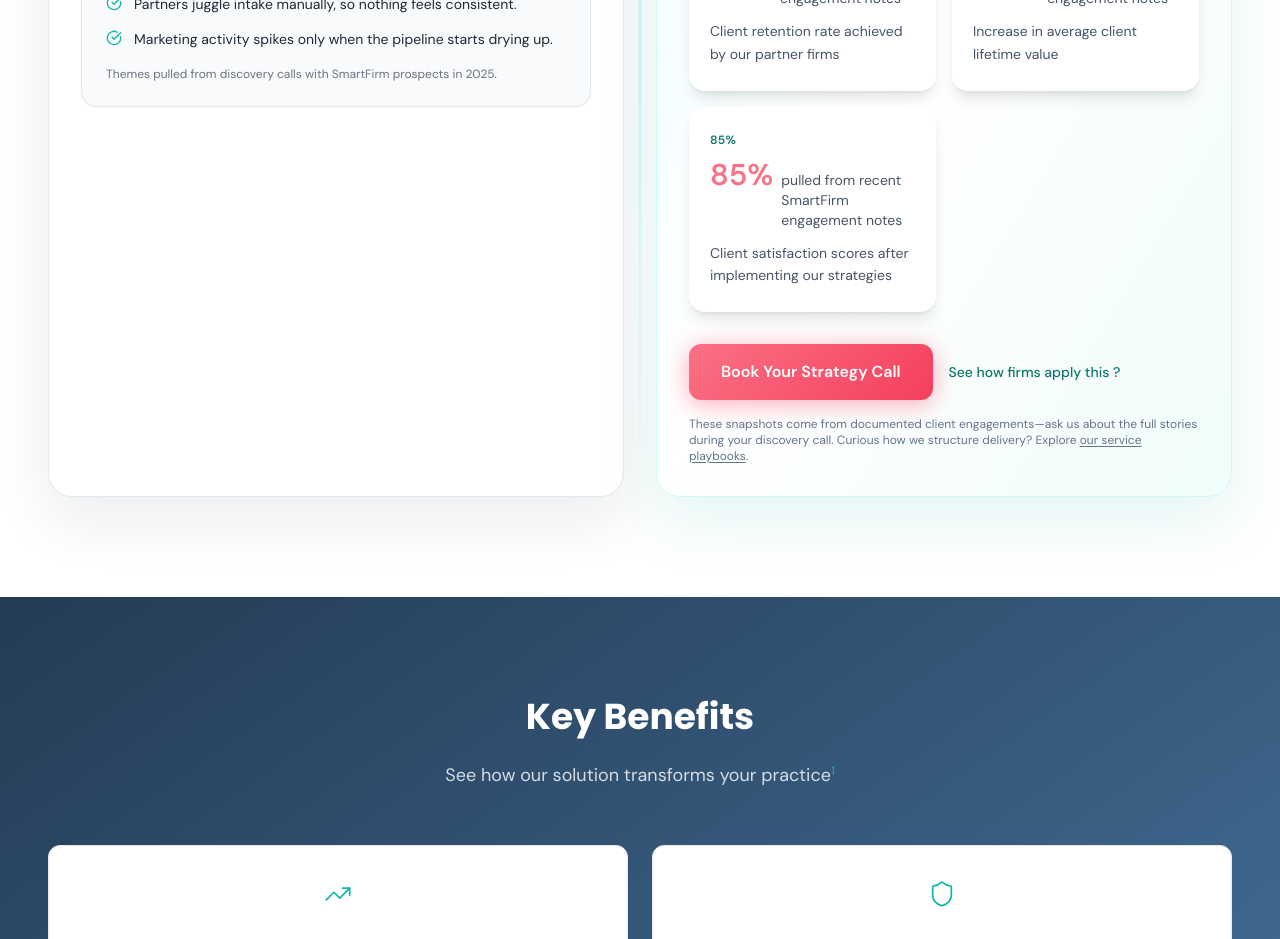
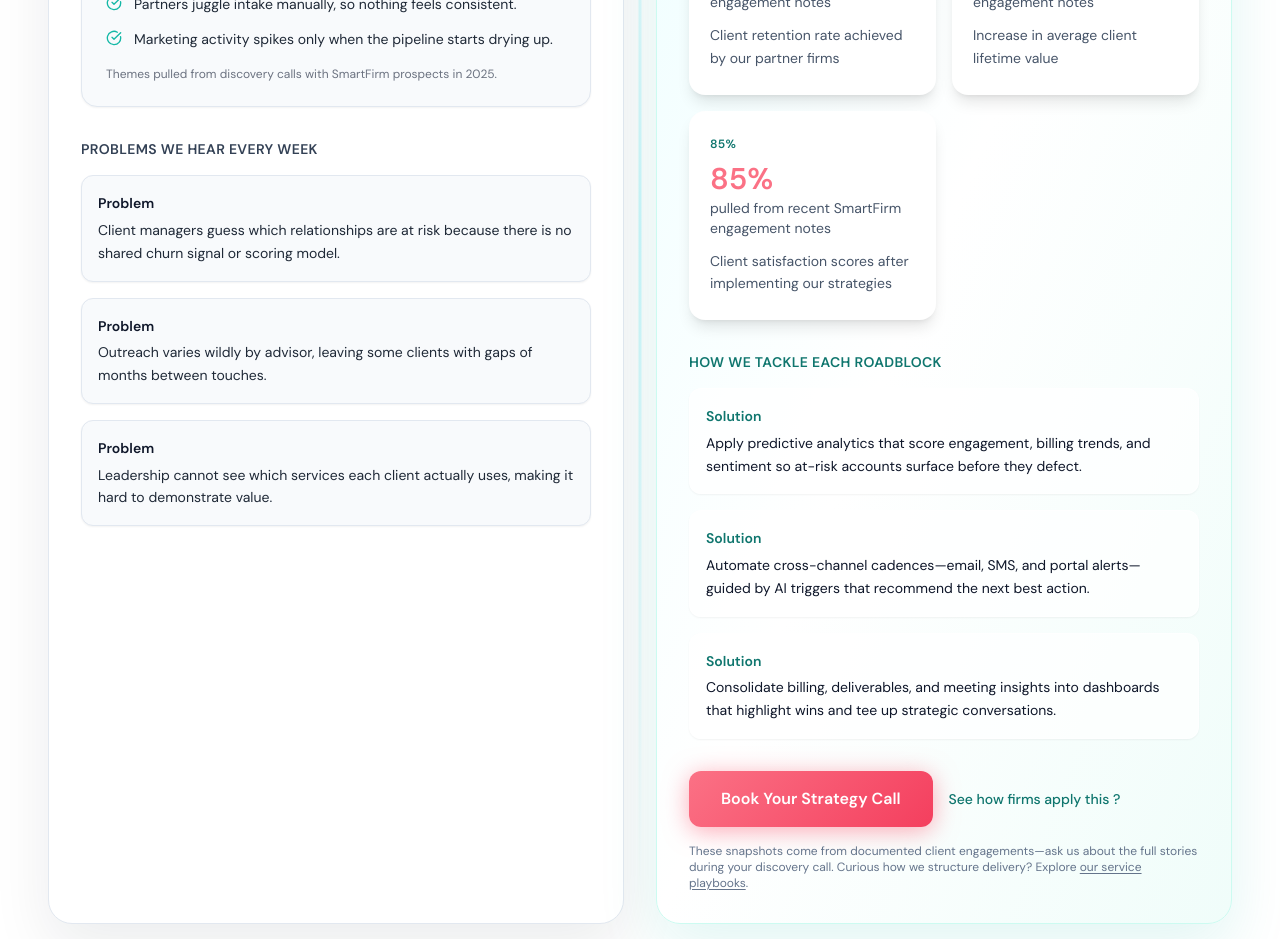
Before and after one commit to ksteele1234/smartfirm-grow-kit-22598, a React (Vite) app: page /solutions/client-retention in a window 1280 px wide. Shown: the part 1160-2099 px from the top of the page. Built offline with nearby package versions, Linux system fonts and the light colour scheme; the HTML template or start-up script is replaced by a standard one.

Commit message:
Add aligned problem-solution context across solution pages

```diff
--- a/src/pages/solutions/ClientRetention.tsx
+++ b/src/pages/solutions/ClientRetention.tsx
@@ -14,6 +14,20 @@ const ClientRetention = () => {
     heroSubtitle: "Strengthen client relationships with predictive analytics and intelligent automation. Our AI-driven retention strategies keep your best clients engaged and loyal for years through data-driven insights.",
     problemStatement: "Accounting firms are losing clients to competitors who leverage AI-powered communication, predictive client management, and proactive service automation. Without intelligent retention strategies, you're constantly replacing lost clients instead of growing your practice.",
     solutionOverview: "Our AI-driven client retention solution combines predictive client behavior analysis, automated value proposition optimization, intelligent communication systems, and data-driven client experience enhancement to strengthen relationships and reduce churn.",
+    problemSolutionPairs: [
+      {
+        problem: "Client managers guess which relationships are at risk because there is no shared churn signal or scoring model.",
+        solution: "Apply predictive analytics that score engagement, billing trends, and sentiment so at-risk accounts surface before they defect."
+      },
+      {
+        problem: "Outreach varies wildly by advisor, leaving some clients with gaps of months between touches.",
+        solution: "Automate cross-channel cadences—email, SMS, and portal alerts—guided by AI triggers that recommend the next best action."
+      },
+      {
+        problem: "Leadership cannot see which services each client actually uses, making it hard to demonstrate value.",
+        solution: "Consolidate billing, deliverables, and meeting insights into dashboards that highlight wins and tee up strategic conversations."
+      }
+    ],
     keyBenefits: [
       {
         title: "Reduced Client Churn",
--- a/src/pages/solutions/GetMoreReferrals.tsx
+++ b/src/pages/solutions/GetMoreReferrals.tsx
@@ -15,6 +15,20 @@ const GetMoreReferrals = () => {
     heroSubtitle: "Our automated client referral system for CPAs generates referrals naturally by delivering exceptional client experiences, creating referral-worthy moments, and making it effortless for clients to introduce you.",
     problemStatement: "Most CPAs struggle to get referrals because they're uncomfortable asking, don't have systems to identify satisfied clients, or fail to stay top-of-mind consistently.",
     solutionOverview: "Our referral generation system automatically identifies happy clients, nurtures them into advocates, builds your reputation online, and keeps you top-of-mind year-round.",
+    problemSolutionPairs: [
+      {
+        problem: "Clients only hear from the firm at tax time, so they forget the value you deliver the rest of the year.",
+        solution: "Automate education touchpoints—quarterly insights, deadline reminders, and quick wins—that keep you top-of-mind without manual effort."
+      },
+      {
+        problem: "Happy clients want to refer but there is no frictionless way to introduce you to their peers.",
+        solution: "Launch a referral hub with shareable links, pre-written emails, and simple intake forms that capture warm introductions instantly."
+      },
+      {
+        problem: "Online reviews are outdated, making prospects wonder if your firm is still active.",
+        solution: "Trigger review requests right after key milestones and syndicate the feedback across Google, Yelp, and niche directories automatically."
+      }
+    ],
     keyBenefits: [
       {
         title: "Turn Happy Clients into Advocates",
--- a/src/pages/solutions/ProtectPractice.tsx
+++ b/src/pages/solutions/ProtectPractice.tsx
@@ -15,6 +15,20 @@ const ProtectPractice = () => {
     heroSubtitle: "Our CPA practice management services protect your firm's future through succession planning, risk management protocols, compliance monitoring, business continuity planning, and exit strategy development.",
     problemStatement: "Accounting practices face increasing threats from cybersecurity risks, regulatory changes, economic uncertainty, and technology disruption that could devastate unprepared firms.",
     solutionOverview: "Our comprehensive protection strategy secures your practice against current threats while future-proofing your business for long-term success and sustainability.",
+    problemSolutionPairs: [
+      {
+        problem: "Legacy file servers and unsecured email leave staff sharing client data without MFA or intrusion monitoring.",
+        solution: "Deploy managed security including MFA, encrypted portals, and 24/7 threat detection tuned to IRS and state privacy expectations."
+      },
+      {
+        problem: "The firm's succession and continuity plans live in a partner's head with no clear owner if something happens unexpectedly.",
+        solution: "Document succession playbooks, update authority matrices, and rehearse continuity scenarios so the practice can keep operating under stress."
+      },
+      {
+        problem: "New regulatory updates get noticed only when an auditor flags them because monitoring is ad hoc.",
+        solution: "Stand up a compliance calendar with automated alerts, defined owners, and quarterly risk reviews that keep requirements in front of the team."
+      }
+    ],
     keyBenefits: [
       {
         title: "Cybersecurity & Data Protection",
--- a/src/pages/solutions/WorkLessEarnMore.tsx
+++ b/src/pages/solutions/WorkLessEarnMore.tsx
@@ -15,6 +15,20 @@ const WorkLessEarnMore = () => {
     heroSubtitle: "Discover how to increase accounting firm revenue while working fewer hours through value-based pricing models, service mix optimization, process automation, and transitioning to high-margin advisory services.",
     problemStatement: "Too many CPAs work long hours for modest returns, trapped in time-for-money thinking without systems to scale efficiency and profitability.",
     solutionOverview: "Transform your practice into a highly efficient, profitable business that generates more revenue with fewer hours through automation, premium positioning, and optimized workflows.",
+    problemSolutionPairs: [
+      {
+        problem: "Partners lose 8+ hours each week double-checking work-in-progress and chasing client paperwork instead of focusing on advisory work.",
+        solution: "Centralize production with workflow dashboards, automated reminders, and delegated review checkpoints so handoffs happen without partner intervention."
+      },
+      {
+        problem: "Hourly billing caps revenue growth because clients scrutinize timesheets and push back on rate increases.",
+        solution: "Package services with value-based pricing frameworks, minimum fees, and anchored advisory bundles that tie price to outcomes instead of time."
+      },
+      {
+        problem: "Scope creep erodes margins when the team says yes to off-book requests just to keep clients happy.",
+        solution: "Productize deliverables with clear inclusions, automated change-order prompts, and client approval workflows before extra work begins."
+      }
+    ],
     keyBenefits: [
       {
         title: "Automate Routine Tasks",
--- a/src/templates/SolutionPageTemplate.tsx
+++ b/src/templates/SolutionPageTemplate.tsx
@@ -127,7 +127,7 @@ const SolutionPageTemplate = ({ data }: SolutionPageTemplateProps) => {
       {/* Problem & Solution Section */}
       <section className="section-padding relative bg-white -mt-6">
         <div className="max-w-[1200px] mx-auto">
-          <div className="relative grid gap-6 md:gap-8 md:grid-cols-2 md:auto-rows-fr">
+          <div className="relative grid gap-6 md:gap-8 md:grid-cols-2">
             <div
               className="hidden md:block absolute inset-y-6 left-1/2 w-[3px] -translate-x-1/2 bg-gradient-to-b from-transparent via-[#cffafe] to-transparent rounded-full pointer-events-none"
               aria-hidden="true"
@@ -167,6 +167,19 @@ const SolutionPageTemplate = ({ data }: SolutionPageTemplateProps) => {
                 </ul>
                 <p className="mt-4 text-xs text-[#6b7280]">Themes pulled from discovery calls with SmartFirm prospects in 2025.</p>
               </div>
+              {data.problemSolutionPairs?.length ? (
+                <div className="mt-8">
+                  <p className="text-sm font-semibold uppercase tracking-wide text-slate-700">Problems we hear every week</p>
+                  <ul className="mt-4 space-y-4 text-sm leading-relaxed text-[#1f2937]">
+                    {data.problemSolutionPairs.map((pair, index) => (
+                      <li key={`problem-${index}`} className="rounded-xl border border-slate-200 bg-slate-50 px-4 py-4 shadow-sm">
+                        <span className="block font-semibold text-[#0f172a]">Problem</span>
+                        <span className="mt-1 block text-[#1f2937]">{pair.problem}</span>
+                      </li>
+                    ))}
+                  </ul>
+                </div>
+              ) : null}
             </article>
             <article className="relative flex h-full flex-col overflow-hidden rounded-3xl border border-teal-100 bg-gradient-to-br from-[#ecfeff] via-white to-[#f0fdfa] p-8 shadow-[0_24px_60px_rgba(20,184,166,0.12)]">
               <span className="inline-flex items-center gap-2 rounded-full bg-gradient-vibrant-teal px-3 py-1 text-xs font-semibold uppercase tracking-wide text-white shadow-teal-sm">
@@ -198,7 +211,7 @@ const SolutionPageTemplate = ({ data }: SolutionPageTemplateProps) => {
                         <div className="text-xs font-semibold uppercase tracking-wide text-[#0f766e]">
                           {result.metric}
                         </div>
-                        <div className="mt-3 flex items-baseline gap-2">
+                        <div className="mt-3 flex flex-col gap-1">
                           <span className="text-3xl font-bold text-[#fb7185] leading-none">{result.value}</span>
                           <span className="text-sm text-[#475569]">{contextLabel}</span>
                         </div>
@@ -208,6 +221,19 @@ const SolutionPageTemplate = ({ data }: SolutionPageTemplateProps) => {
                       </div>
                     );
                   })}
+                </div>
+              ) : null}
+              {data.problemSolutionPairs?.length ? (
+                <div className="mt-8">
+                  <p className="text-sm font-semibold uppercase tracking-wide text-[#0f766e]">How we tackle each roadblock</p>
+                  <ul className="mt-4 space-y-4 text-sm leading-relaxed text-[#0f172a]">
+                    {data.problemSolutionPairs.map((pair, index) => (
+                      <li key={`solution-${index}`} className="rounded-xl border border-white/60 bg-white/70 px-4 py-4 shadow-sm">
+                        <span className="block font-semibold text-[#0f766e]">Solution</span>
+                        <span className="mt-1 block text-[#0f172a]">{pair.solution}</span>
+                      </li>
+                    ))}
+                  </ul>
                 </div>
               ) : null}
               <div className="mt-8 flex flex-col sm:flex-row items-center gap-4">
--- a/src/types/cms.ts
+++ b/src/types/cms.ts
@@ -39,6 +39,10 @@ export interface SolutionPageData extends CMSPageData {
   heroSubtitle: string;
   problemStatement: string;
   solutionOverview: string;
+  problemSolutionPairs?: Array<{
+    problem: string;
+    solution: string;
+  }>;
   canonicalUrl?: string;
   keyBenefits: Array<{
     title: string;
```
Also changed, not shown: src/pages/solutions/GrowWithoutPains.tsx (+14 -0 lines), src/pages/solutions/RetentionStrategies.tsx (+15 -1 lines), src/pages/solutions/ScaleFirm.tsx (+14 -0 lines), src/pages/solutions/StopLosingClients.tsx (+14 -0 lines).
